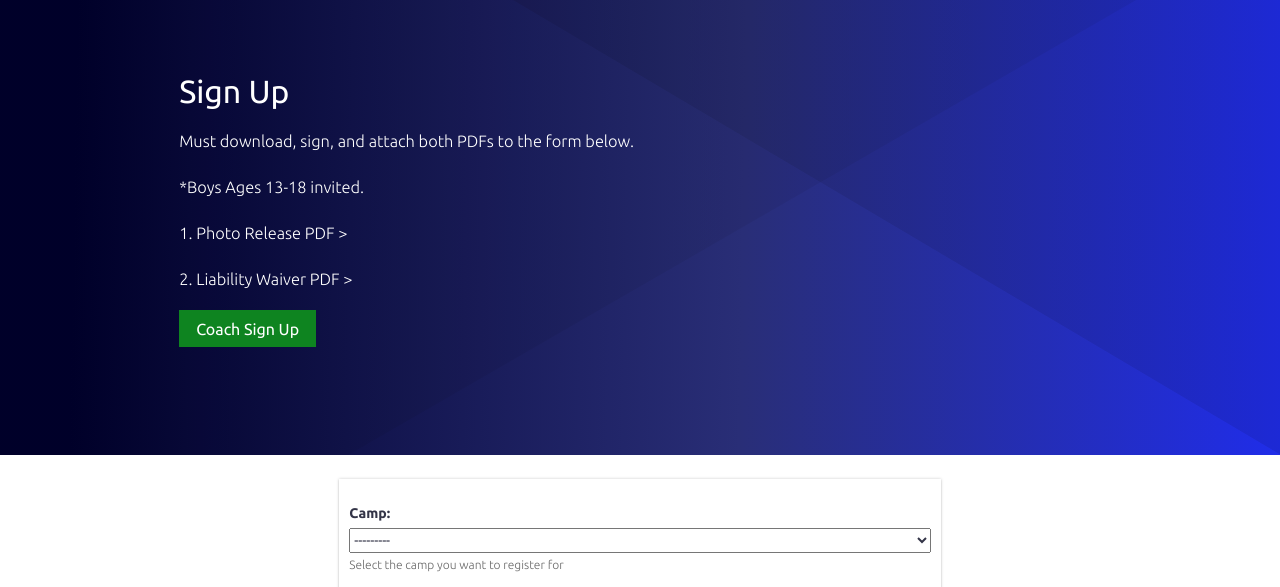
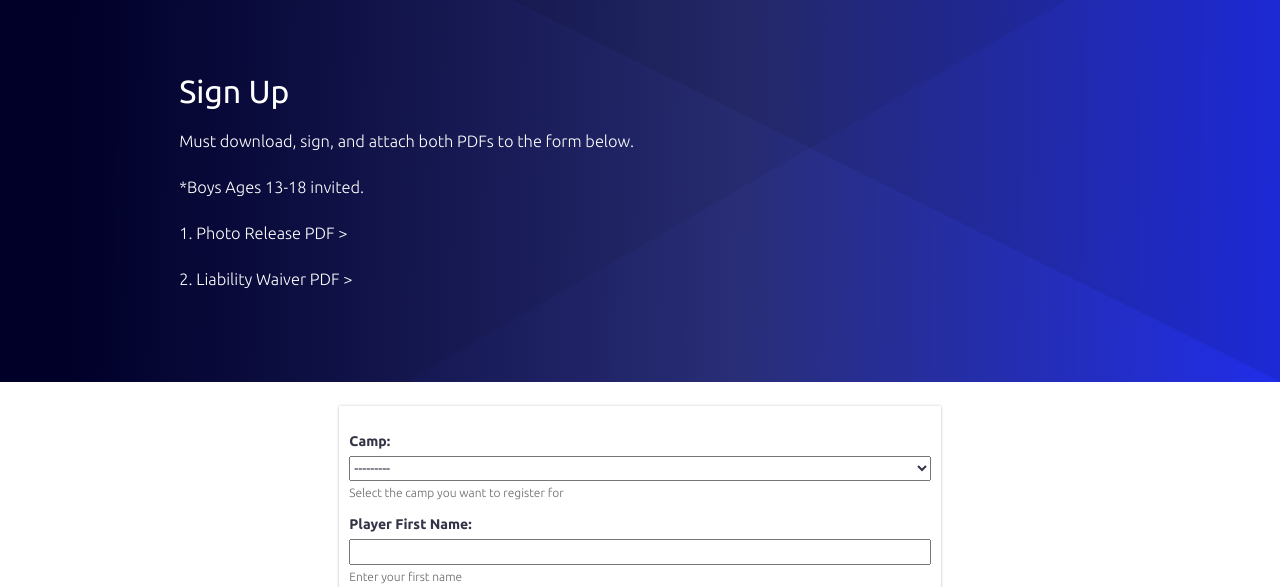
Before and after one commit to reyesjl/firstfiverugby, a Django app: page /camps/register/ in a window 1280 px wide. Shown: the part 40-627 px from the top of the page. Run offline with Django 5.2, Linux system fonts and the light colour scheme; data that the repository does not hold is empty.

Commit message:
remove coahc singup button from kids camps;

```diff
--- a/src/templates/camps/register_camp.html
+++ b/src/templates/camps/register_camp.html
@@ -23,7 +23,6 @@
                 <p class="ubuntu-light text-white">*Boys Ages 13-18 invited.</p>
                 <p><a class="link light" href="{% static 'docs/photo_release.pdf' %}" download>1. Photo Release PDF ></a></p>
                 <p><a class="link light" href="{% static 'docs/liability_waiver.pdf' %}" download>2. Liability Waiver PDF ></a></p>
-                <p><a class="button primary" href="{% url 'camps:register_coach' %}">Coach Sign Up</a></p>
             </div>
         </div>
     </div>
```
